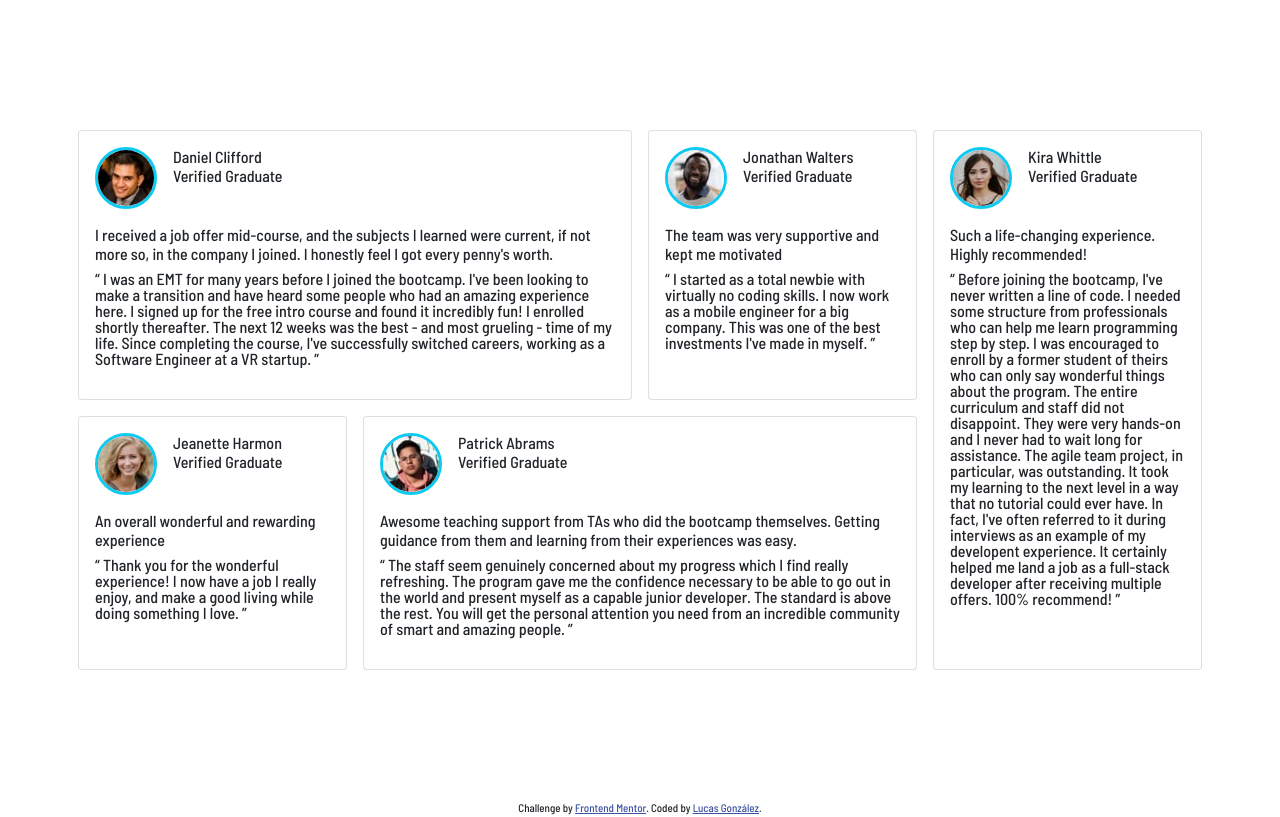
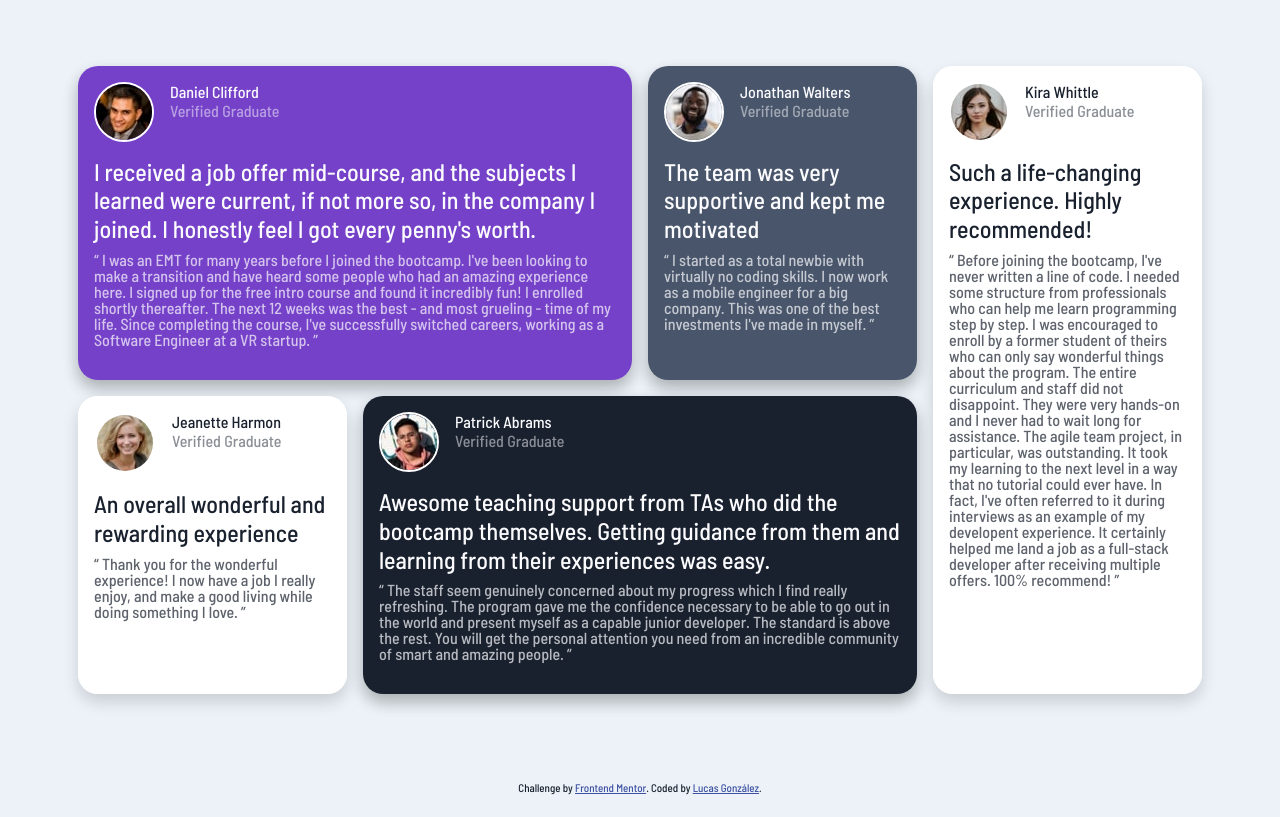
Before and after one commit to albaradolucas/TestimonialGridSection-BT, a website: page index.html in a window 1280 px wide. Drawn offline with Linux system fonts and the light colour scheme.

Commit message:
Finished my project bb

```diff
--- a/index.html
+++ b/index.html
@@ -12,6 +12,7 @@
   <link rel="preconnect" href="https://fonts.gstatic.com" crossorigin>
   <link href="https://fonts.googleapis.com/css2?family=Barlow+Semi+Condensed:wght@500;600&display=swap" rel="stylesheet">
   <link rel="stylesheet" href="./sass/custom.css">
+  <link rel="stylesheet" href="style.css">
   <style>
     .attribution { font-size: 11px; text-align: center; }
     .attribution a { color: hsl(228, 45%, 44%); }
@@ -28,20 +29,20 @@
       <!-- Left Column -->
       <div class="col-12 col-lg-9">
           <div class="row">
-            <div class="col-12 col-lg-8 p-2">
-              <article class="card h-100">
-                <div class="card-body">
-                  <div class="d-flex mb-3">
-                    <img src="./images/image-daniel.jpg" alt="user" class="border rounded-circle border-3 border-info">
+            <div class="col-12 col-lg-8 p-2 ">
+              <article class="card h-100 border-0 rounded-3 shadow">
+                <div class="card-body bg-primary rounded-3 shadow">
+                  <div class="d-flex mb-3 ">
+                    <img src="./images/image-daniel.jpg" alt="user" class="border rounded-circle border-2 border-light">
                     <div class="ps-3">
                       <h6 class="m-0 h6">Daniel Clifford</h6>
-                      <p class="m-0 h6">Verified Graduate</p>
+                      <p class="m-0 h6 OpTwo">Verified Graduate</p>
                     </div>
                   </div>
                   <div>
-                    <p class="h6">I received a job offer mid-course, and the subjects I learned were current, if not more so,
+                    <p class="h6 fs-4">I received a job offer mid-course, and the subjects I learned were current, if not more so,
                       in the company I joined. I honestly feel I got every penny's worth.</p>
-                    <p class="fs-6 lh-1">“ I was an EMT for many years before I joined the bootcamp. I've been looking to make a
+                    <p class="fs-6 lh-1 OpThree">“ I was an EMT for many years before I joined the bootcamp. I've been looking to make a
                       transition and have heard some people who had an amazing experience here. I signed up
                       for the free intro course and found it incredibly fun! I enrolled shortly thereafter.
                       The next 12 weeks was the best - and most grueling - time of my life. Since completing
@@ -50,56 +51,56 @@
                 </div>
               </article>
             </div>
-            <div class="col-12 col-lg-4 p-2">
-              <article class="card h-100">
-                <div class="card-body">
+            <div class="col-12 col-lg-4 p-2 ">
+              <article class="card h-100 border-0 rounded-3 shadow">
+                <div class="card-body bg-secondary rounded-3 shadow">
                   <div class="d-flex mb-3">
-                    <img src="./images/image-jonathan.jpg" alt="user" class="border rounded-circle border-3 border-info">
+                    <img src="./images/image-jonathan.jpg" alt="user" class="border rounded-circle border-2 border-light">
                     <div class="ps-3">
                       <h6 class="m-0 h6">Jonathan Walters</h6>
-                      <p class="m-0 h6">Verified Graduate</p>
+                      <p class="m-0 h6 OpTwo">Verified Graduate</p>
                     </div>
                   </div>
                   <div>
-                    <p class="h6">The team was very supportive and kept me motivated</p>
-                    <p class="fs-6 lh-1">“ I started as a total newbie with virtually no coding skills. I now work as a mobile engineer
+                    <p class="h6 fs-4">The team was very supportive and kept me motivated</p>
+                    <p class="fs-6 lh-1 OpThree">“ I started as a total newbie with virtually no coding skills. I now work as a mobile engineer
                       for a big company. This was one of the best investments I've made in myself. ”</p>
                   </div>
                 </div>
               </article>
             </div>
             <div class="col-12 col-lg-4 p-2">
-              <article class="card h-100">
-                <div class="card-body">
+              <article class="card h-100 tcDark rounded-3 border-0 shadow">
+                <div class="card-body bg-light rounded-3">
                   <div class="d-flex mb-3">
-                    <img src="./images/image-jeanette.jpg" alt="user" class="border rounded-circle border-3 border-info">
+                    <img src="./images/image-jeanette.jpg" alt="user" class="border rounded-circle border-3 border-light">
                     <div class="ps-3">
                       <h6 class="m-0 h6">Jeanette Harmon</h6>
-                      <p class="m-0 h6">Verified Graduate</p>
+                      <p class="m-0 h6 Op">Verified Graduate</p>
                     </div>
                   </div>
                   <div>
-                    <p class="h6">An overall wonderful and rewarding experience</p>
-                    <p class="fs-6 lh-1">“ Thank you for the wonderful experience! I now have a job I really enjoy, and make a good living
+                    <p class="h6 fs-4">An overall wonderful and rewarding experience</p>
+                    <p class="fs-6 lh-1 OpThree">“ Thank you for the wonderful experience! I now have a job I really enjoy, and make a good living
                       while doing something I love. ”</p>
                   </div>
                 </div>
               </article>
             </div>
             <div class="col-12 col-lg-8 p-2">
-              <article class="card h-100">
-                <div class="card-body">
+              <article class="card h-100 border-0 rounded-3 shadow">
+                <div class="card-body bg-dark rounded-3 shadow">
                   <div class="d-flex mb-3">
-                    <img src="./images/image-patrick.jpg" alt="user" class="border rounded-circle border-3 border-info">
+                    <img src="./images/image-patrick.jpg" alt="user" class="border rounded-circle border-2 border-light">
                     <div class="ps-3">
                       <h6 class="m-0 h6">Patrick Abrams</h6>
-                      <p class="m-0 h6">Verified Graduate</p>
+                      <p class="m-0 h6 OpTwo">Verified Graduate</p>
                     </div>
                   </div>
                   <div>
-                    <p class="h6">Awesome teaching support from TAs who did the bootcamp themselves. Getting guidance from them and
+                    <p class="h6 fs-4">Awesome teaching support from TAs who did the bootcamp themselves. Getting guidance from them and
                       learning from their experiences was easy.</p>
-                    <p class="fs-6 lh-1">“ The staff seem genuinely concerned about my progress which I find really refreshing. The program
+                    <p class="fs-6 lh-1 OpThree">“ The staff seem genuinely concerned about my progress which I find really refreshing. The program
                       gave me the confidence necessary to be able to go out in the world and present myself as a capable
                       junior developer. The standard is above the rest. You will get the personal attention you need from
                       an incredible community of smart and amazing people. ”</p>
@@ -112,18 +113,18 @@
 
       <!-- Right Column -->
       <div class="col-12 col-lg-3 p-2">
-        <article class="card h-100">
-          <div class="card-body">
+        <article class="card h-100 tcDark rounded-3 border-0 shadow">
+          <div class="card-body bg-light rounded-3">
             <div class="d-flex mb-3">
-              <img src="./images/image-kira.jpg" alt="user" class="border rounded-circle border-3 border-info">
+              <img src="./images/image-kira.jpg" alt="user" class="border rounded-circle border-2 border-light">
               <div class="ps-3">
                 <h6 class="m-0 h6">Kira Whittle</h6>
-                <p class="m-0 h6">Verified Graduate</p>
+                <p class="m-0 h6 Op">Verified Graduate</p>
               </div>
             </div>
             <div>
-              <p class="h6">Such a life-changing experience. Highly recommended!</p>
-              <p class="fs-6 lh-1">“ Before joining the bootcamp, I've never written a line of code. I needed some structure from
+              <p class="h6 fs-4">Such a life-changing experience. Highly recommended!</p>
+              <p class="fs-6 lh-1 OpThree">“ Before joining the bootcamp, I've never written a line of code. I needed some structure from
                 professionals who can help me learn programming step by step. I was encouraged to enroll by a former
                 student of theirs who can only say wonderful things about the program. The entire curriculum and staff
                 did not disappoint. They were very hands-on and I never had to wait long for assistance. The agile team
--- a/sass/custom.scss
+++ b/sass/custom.scss
@@ -1,3 +1,8 @@
 $font-family-sans-serif: 'Barlow Semi Condensed', sans-serif;
+$blue: #7541c8;
+$gray-600: #48556a;
+$gray-100: #ffffff;
+$gray-900: #19212e;
+$border-radius-lg: 20px;
 
 @import "../node_modules/bootstrap/scss/bootstrap";
--- /dev/null
+++ b/style.css
@@ -0,0 +1,28 @@
+main{
+    margin-top: -20px;
+}
+
+body {
+    background: hsl(210, 46%, 95%);
+}
+
+.h6, p {
+    color: #fbfbfe;
+}
+
+.tcDark h6,
+.tcDark p {
+    color: #19212e;
+}
+
+.Op {
+    opacity: 50%;
+}
+
+.OpTwo {
+    opacity: 50%;
+}
+
+.OpThree {
+    opacity: 70%;
+}
```
Also changed, not shown: sass/custom.css, 1 other file.
